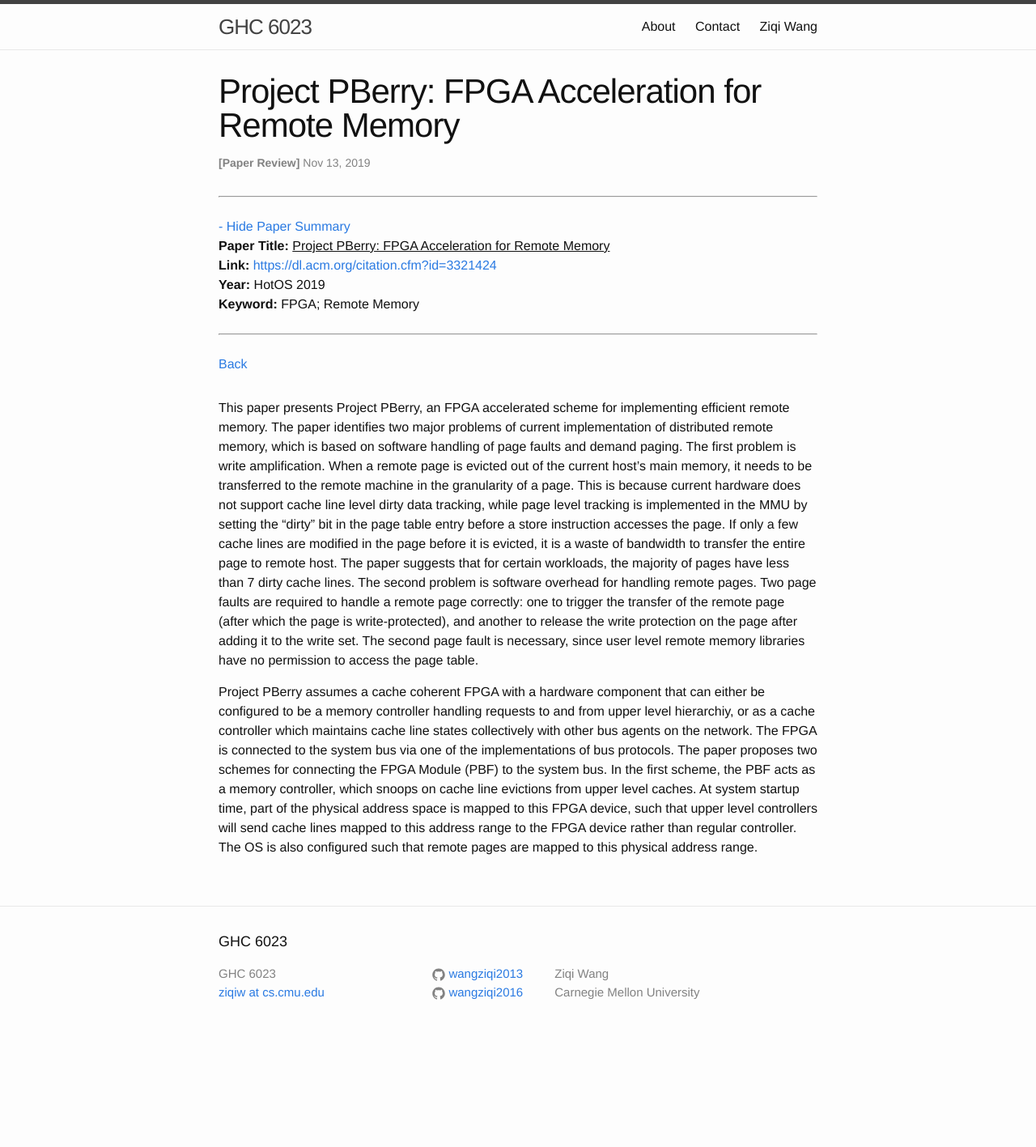
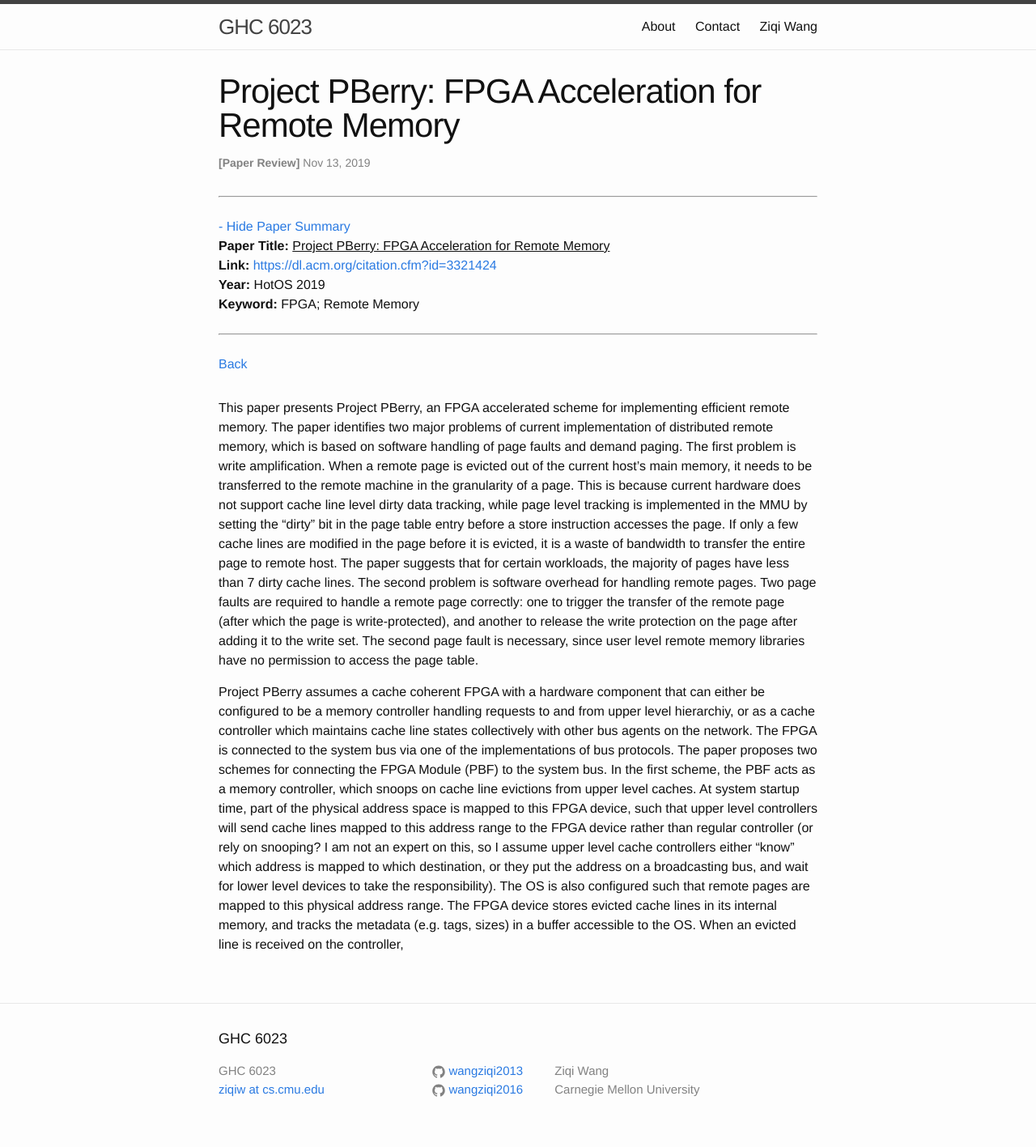
Before and after one commit to wangziqi2013/wangziqi2013.github.io, a Jekyll site: the page built from _posts/2019-11-13-pberry.markdown, in a window 1280 px wide. Shown: the whole page at 81% size. Built offline with Jekyll 4.4.1, drawn with Linux system fonts in a browser that asks for light colours; before the commit the page ends 1297 px from its top, so only the background shows below that.

Commit message:
Small change

```diff
--- a/_posts/2019-11-13-pberry.markdown
+++ b/_posts/2019-11-13-pberry.markdown
@@ -32,5 +32,10 @@ states collectively with other bus agents on the network. The FPGA is connected
 implementations of bus protocols. The paper proposes two schemes for connecting the FPGA Module (PBF) to the
 system bus. In the first scheme, the PBF acts as a memory controller, which snoops on cache line evictions from
 upper level caches. At system startup time, part of the physical address space is mapped to this FPGA device, such that
-upper level controllers will send cache lines mapped to this address range to the FPGA device rather than regular controller.
-The OS is also configured such that remote pages are mapped to this physical address range.
+upper level controllers will send cache lines mapped to this address range to the FPGA device rather than regular controller
+(or rely on snooping? I am not an expert on this, so I assume upper level cache controllers either "know" which address
+is mapped to which destination, or they put the address on a broadcasting bus, and wait for lower level devices
+to take the responsibility).
+The OS is also configured such that remote pages are mapped to this physical address range. The FPGA device stores
+evicted cache lines in its internal memory, and tracks the metadata (e.g. tags, sizes) in a buffer accessible to the OS.
+When an evicted line is received on the controller,
```
